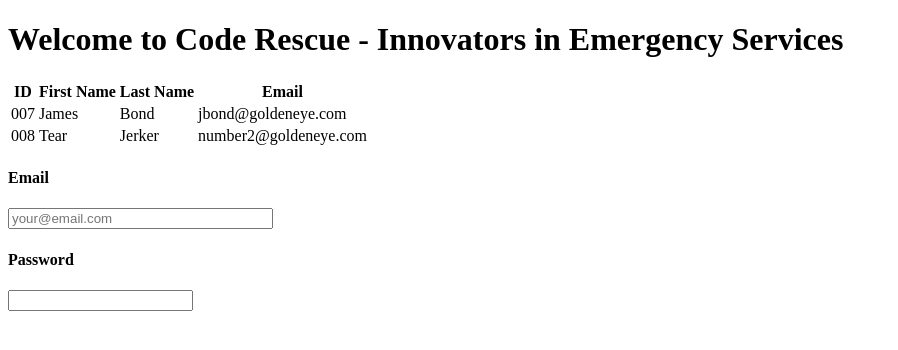
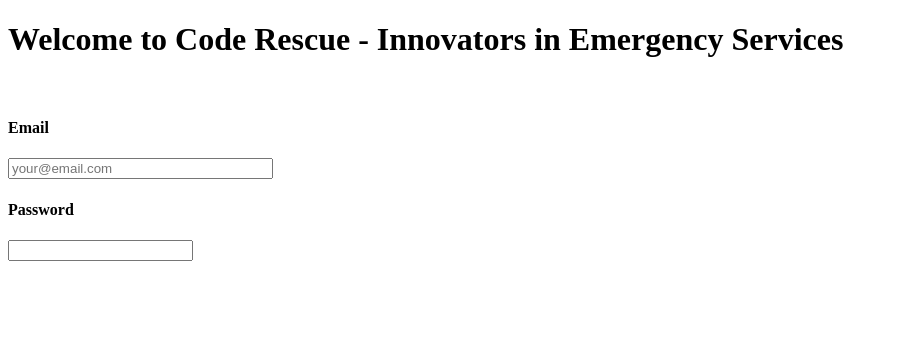
Before and after one commit to code-rescue/code-rescue.github.io, a plain HTML site: page index.html in a window 1280 px wide. Shown: the whole page, without its empty margins (0-898 px from the left). Drawn offline with Linux system fonts and the light colour scheme.

Commit message:
Update index.html

```diff
--- a/index.html
+++ b/index.html
@@ -6,26 +6,7 @@
     </head>
     <body>
         <h1>Welcome to Code Rescue - Innovators in Emergency Services</h1>
-        <table>
-            <tr>
-                <th>ID</th>
-                <th>First Name</th>
-                <th>Last Name</th>
-                <th>Email</th>
-            </tr>
-            <tr>
-                <td>007</td>
-                <td>James</td>
-                <td>Bond</td>
-                <td>jbond@goldeneye.com</td>
-            </tr>
-            <tr>
-                <td>008</td>
-                <td>Tear</td>
-                <td>Jerker</td>
-                <td>number2@goldeneye.com</td>
-            </tr>
-        </table>
+<br>
         <h4>Email</h4>
         <input type="email" name="Email" placeholder="your@email.com" size="30" required>
         <h4>Password</h4>
```
